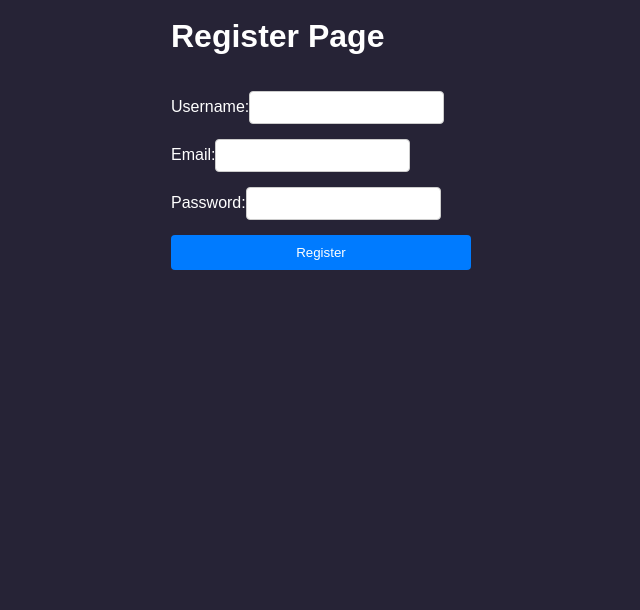
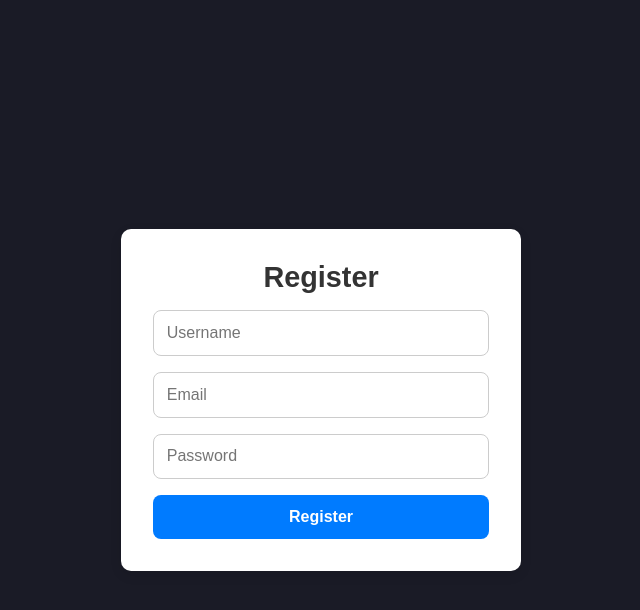
Before and after one commit to Negan-42/Frontend-Nuxt-To-Do-List, a Nuxt app: page /register in a window 1280 px wide. Shown: the top 610 px of the page, without its empty margins (319-959 px from the left). Built offline with nearby package versions, Linux system fonts and the light colour scheme.

Commit message:
Modified frontend
Modified frontend by fixing the layout of both register and login page, now they both look better and similar.

```diff
--- a/pages/login.vue
+++ b/pages/login.vue
@@ -1,4 +1,6 @@
+<!-- login.vue -->
 <template>
+  <div class="login-page">
     <div class="login-container">
       <h1>Login</h1>
       <form @submit.prevent="login">
@@ -18,6 +20,7 @@
         Don’t have an account?
         <router-link to="/register">Register here</router-link>
       </p>
+    </div>
   </div>
 </template>
 
@@ -54,17 +57,26 @@ export default {
 
 <style scoped>
 .login-container {
+  display: flex;
+  flex-direction: column;
   align-items: center;
   justify-content: center;
   width: 100%;
   max-width: 400px;
-  margin-top: 100px;
-  margin-left: 200px;
   padding: 2rem;
   border-radius: 10px;
   box-shadow: 0 4px 12px rgba(0, 0, 0, 0.1);
   background-color: #fff;
   transition: all 0.3s ease;
+}
+
+/* New parent container to center the form */
+.login-page {
+  display: flex;
+  align-items: center;
+  justify-content: center;
+  height: 100vh; /* Full viewport height */
+  background-color: #1a1b26; /* Background color for the page */
 }
 
 .login-container h1 {
--- a/pages/register.vue
+++ b/pages/register.vue
@@ -1,29 +1,19 @@
-<!-- register.vue -->
 <template>
-  <div>
-    <form @submit.prevent="handleRegister">
-      <div>
-        <br>
-        <h1> Register Page </h1> <br> <br>
-        <label for="username">Username:</label>
-        <input type="text" id="username" v-model="username" required />
-      </div>
-      <div>
-        <label for="email">Email:</label>
-        <input type="email" id="email" v-model="email" required />
-      </div>
-      <div>
-        <label for="password">Password:</label>
-        <input type="password" id="password" v-model="password" required />
-      </div>
-      <button type="submit">Register</button>
-    </form>
+  <div class="register-page">
+    <div class="register-container">
+      <h1>Register</h1>
+      <form @submit.prevent="handleRegister">
+        <input type="text" id="username" v-model="username" placeholder="Username" required />
+        <input type="email" id="email" v-model="email" placeholder="Email" required />
+        <input type="password" id="password" v-model="password" placeholder="Password" required />
+        <button type="submit">Register</button>
+      </form>
+    </div>
   </div>
 </template>
 
 <script>
-
-import { ref } from 'vue'; // Import ref from Vue
+import { ref } from 'vue';
 
 export default {
   setup() {
@@ -32,15 +22,12 @@ export default {
     const password = ref('');
 
     const handleRegister = () => {
-      // Here you can add the logic for handling the registration,
-      // such as calling an API to register the user.
       console.log('Registration Details:', {
         username: username.value,
         email: email.value,
         password: password.value,
       });
-      // You can redirect the user after successful registration, for example:
-      // this.$router.push('/login');
+      // Redirect after registration if needed, e.g., this.$router.push('/login');
     };
 
     return {
@@ -53,36 +40,74 @@ export default {
 };
 </script>
 
-<style>
-/* Add your styles here */
-form {
+<style scoped>
+.register-page {
+  display: flex;
+  align-items: center;
+  justify-content: center;
+  height: 100vh; /* Full viewport height */
+  background-color: #1a1b26; /* Background color similar to login */
+}
+
+.register-container {
   display: flex;
   flex-direction: column;
-  max-width: 300px;
-  margin: 0 auto;
+  align-items: center;
+  width: 100%;
+  max-width: 400px;
+  padding: 2rem;
+  border-radius: 10px;
+  box-shadow: 0 4px 12px rgba(0, 0, 0, 0.1);
+  background-color: #fff;
+  transition: all 0.3s ease;
 }
 
-label {
-  margin-bottom: 5px;
+.register-container h1 {
+  font-size: 1.8rem;
+  font-weight: bold;
+  color: #333;
+  margin-bottom: 1rem;
+}
+
+form {
+  width: 100%;
+  display: flex;
+  flex-direction: column;
+  gap: 1rem;
 }
 
 input {
-  margin-bottom: 15px;
-  padding: 8px;
+  width: 100%;
+  padding: 0.8rem;
   border: 1px solid #ccc;
-  border-radius: 4px;
+  border-radius: 8px;
+  font-size: 1rem;
+  transition: border 0.3s ease;
+}
+
+input:focus {
+  border-color: #007bff;
+  outline: none;
+  box-shadow: 0 0 5px rgba(0, 123, 255, 0.3);
 }
 
 button {
-  padding: 10px;
+  padding: 0.8rem;
   background-color: #007bff;
-  color: white;
+  color: #fff;
+  font-size: 1rem;
+  font-weight: bold;
   border: none;
-  border-radius: 4px;
+  border-radius: 8px;
   cursor: pointer;
+  transition: background-color 0.3s ease, transform 0.1s ease;
 }
 
 button:hover {
   background-color: #0056b3;
 }
+
+button:active {
+  transform: scale(0.98);
+}
 </style>
```
Lines whose indentation alone changed are shown as unchanged.
